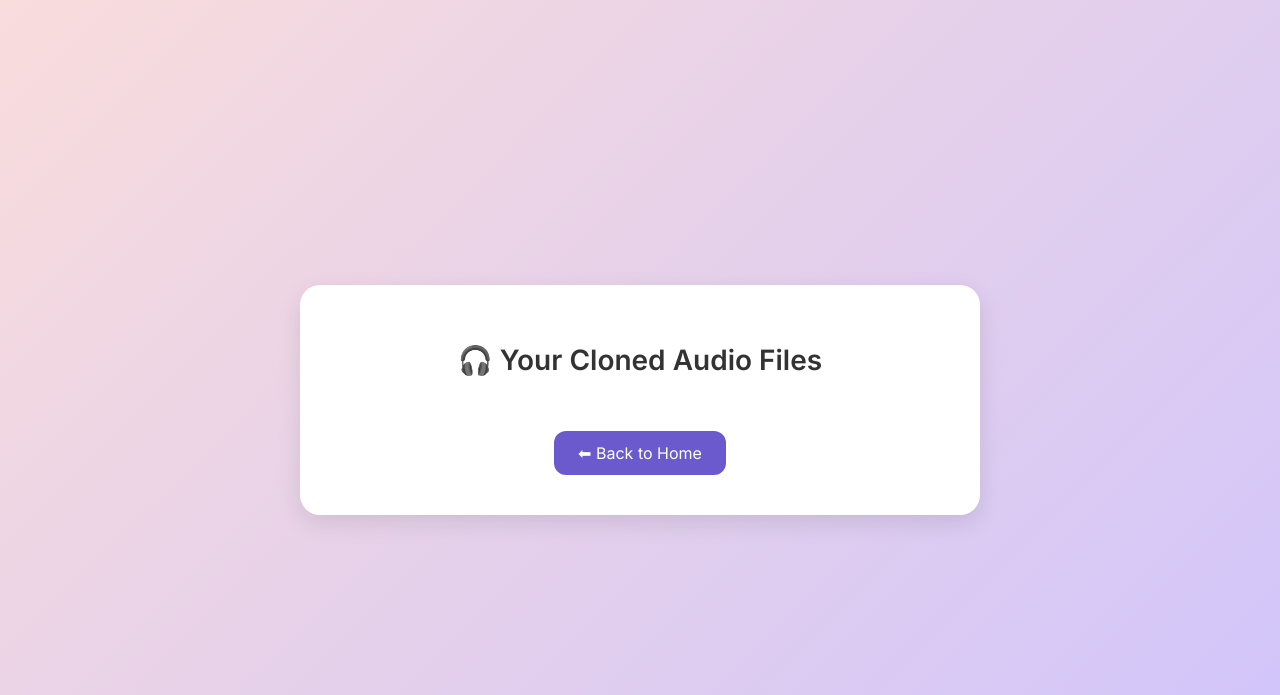
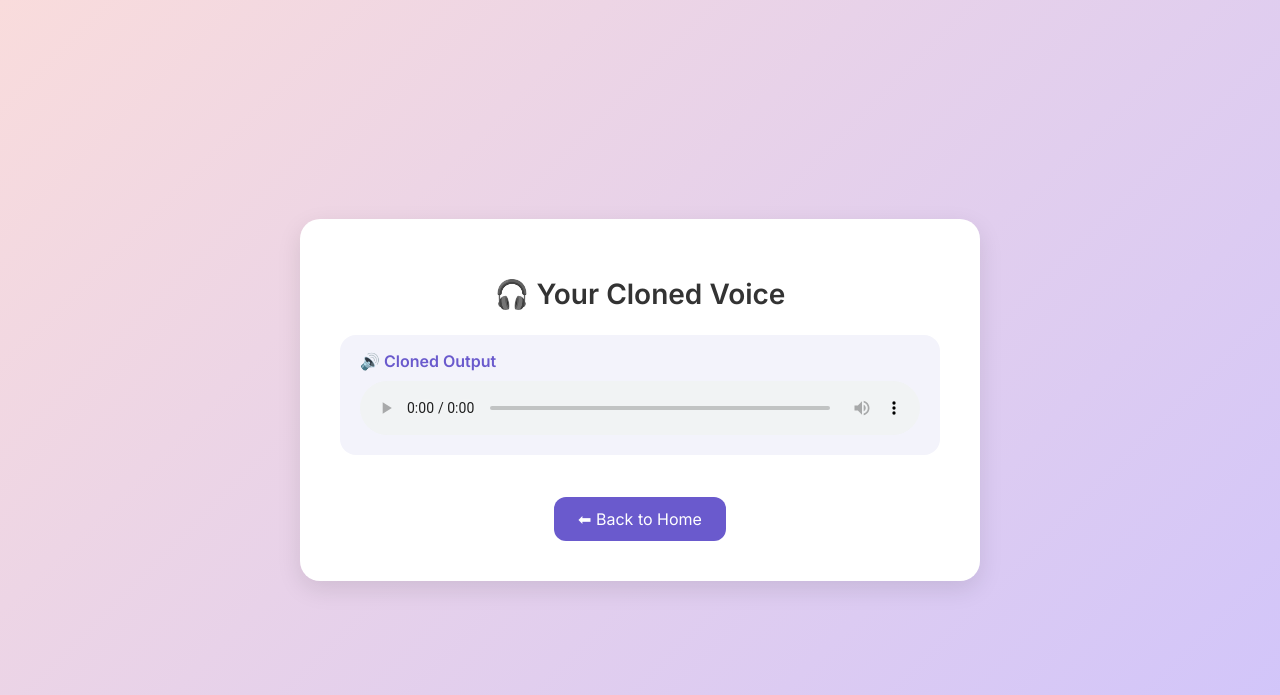
Before and after one commit to harrish1709/Audio-Cloning-App, a Flask app: template templates/result.html in a window 1280 px wide. Shown: the top 695 px of the page. Run offline with Flask 3, Linux system fonts and the light colour scheme; the template is opened without the code that fills it, so the values that code supplies are empty.

Commit message:
Update result.html

```diff
--- a/templates/result.html
+++ b/templates/result.html
@@ -3,7 +3,7 @@
 <head>
   <meta charset="UTF-8">
   <meta name="viewport" content="width=device-width, initial-scale=1.0">
-  <title>Cloning Results</title>
+  <title>Cloning Result</title>
   <link href="https://fonts.googleapis.com/css2?family=Inter:wght@400;600&display=swap" rel="stylesheet">
   <style>
     html, body {
@@ -38,20 +38,11 @@
       color: #333;
     }
 
-    ul {
-      list-style: none;
-      padding: 0;
-      margin: 0;
-    }
-
-    li {
+    .audio-wrapper {
       background: #f3f3fb;
       margin: 12px 0;
       padding: 16px 20px;
       border-radius: 16px;
-      display: flex;
-      flex-direction: column;
-      align-items: flex-start;
     }
 
     .filename {
@@ -95,18 +86,14 @@
 </head>
 <body>
   <div class="container">
-    <h1>🎧 Your Cloned Audio Files</h1>
-    <ul>
-      {% for filename in filenames %}
-        <li>
-          <div class="filename">🔊 Clone {{ loop.index }}</div>
-          <audio controls>
-            <source src="{{ url_for('download_file', filename=filename) }}" type="audio/wav">
-            Your browser does not support the audio element.
-          </audio>
-        </li>
-      {% endfor %}
-    </ul>
+    <h1>🎧 Your Cloned Voice</h1>
+    <div class="audio-wrapper">
+      <div class="filename">🔊 Cloned Output</div>
+      <audio controls>
+        <source src="{{ url_for('download_file', filename=filename) }}" type="audio/wav">
+        Your browser does not support the audio element.
+      </audio>
+    </div>
     <a class="back-btn" href="/">⬅ Back to Home</a>
   </div>
 </body>
```
